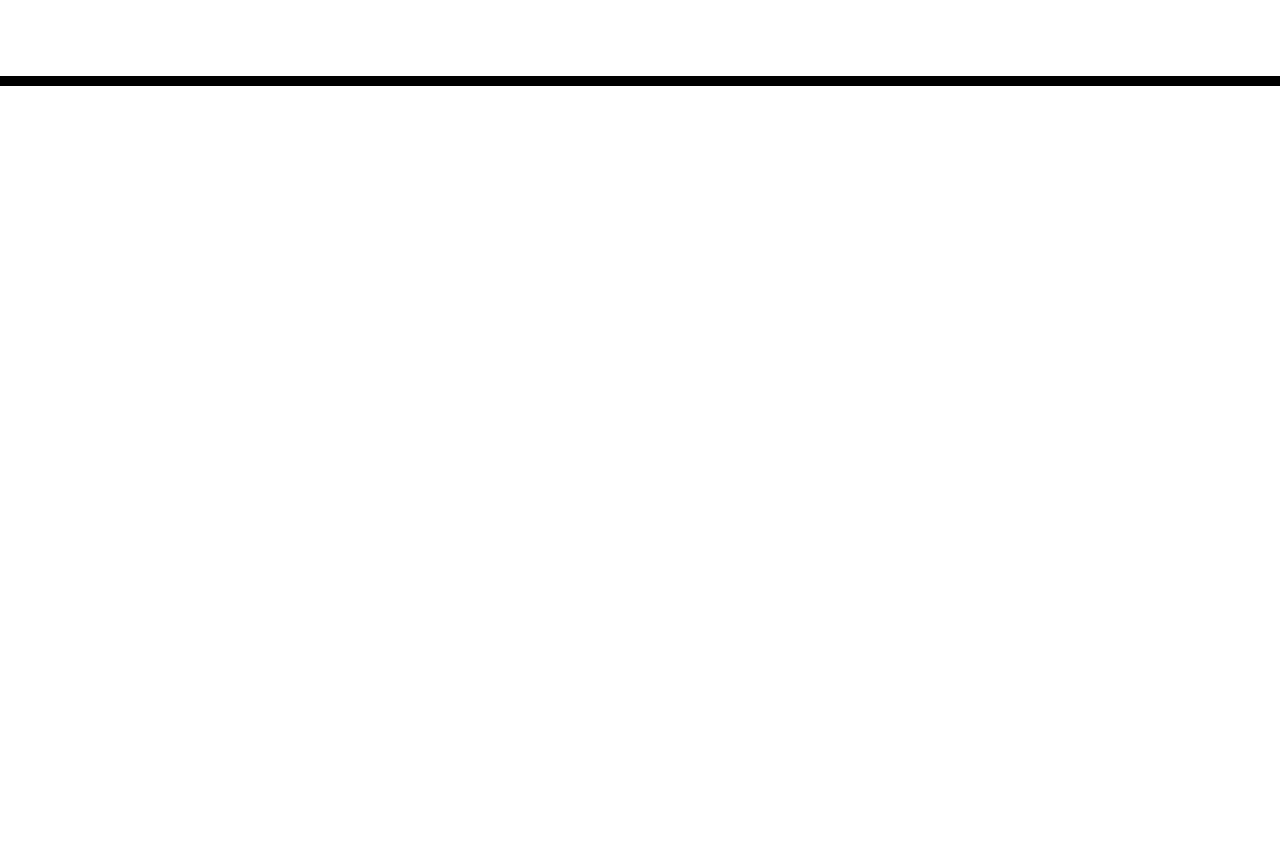
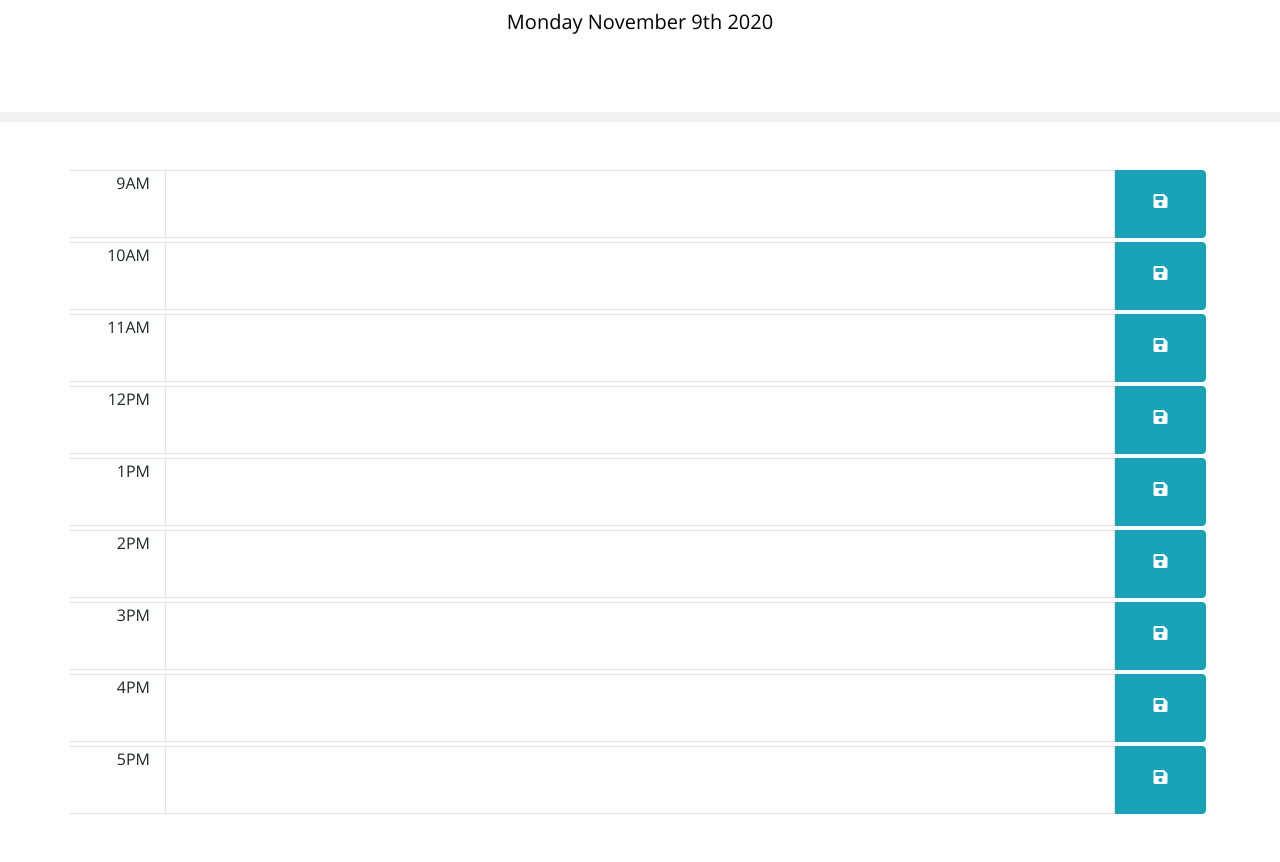
Before and after one commit to mmeii/work-day-scheduler, a plain HTML site: page index.html in a window 1280 px wide. Shown: the part 182-1044 px from the top of the page. Before the commit the page ends 800 px from the top, so only its background shows below. Drawn offline with nearby package versions, Linux system fonts and the light colour scheme; files that its build step writes are made by us from their sources.

Commit message:
html layout setup and moment on currentday

```diff
--- /dev/null
+++ b/Assets/script.js
@@ -0,0 +1,35 @@
+/**
+ * CRITERIA
+ */
+
+// GIVEN I am using a daily planner to create a schedule
+// WHEN I open the planner
+// THEN the current day is displayed at the top of the calendar
+// WHEN I scroll down
+// THEN I am presented with time blocks for standard business hours
+// WHEN I view the time blocks for that day
+// THEN each time block is color-coded to indicate whether it is in the past, present, or future
+// WHEN I click into a time block
+// THEN I can enter an event
+// WHEN I click the save button for that time block
+// THEN the text for that event is saved in local storage
+// WHEN I refresh the page
+// THEN the saved events persist
+
+/**
+ * DEFINE VARIABLES
+ */
+
+var currentDay = moment().format('dddd MMMM Do YYYY');
+
+/**
+ * FUNCTIONS
+ */
+
+// display current day
+
+var currentDay = moment().format('dddd MMMM Do YYYY');
+$("#currentDay").text(currentDay);
+
+// WHEN I view the time blocks for that day
+// THEN each time block is color-coded to indicate whether it is in the past, present, or future
--- a/Assets/style.css
+++ b/Assets/style.css
@@ -4,13 +4,12 @@ body {
   line-height: 1;
 }
 
-textarea{
-  background: transparent;
+textarea {
+  width: inherit;
+  height: 100%;
+  min-height: auto;
+  resize: none;
   border: none;
-  resize: none;
-  color: #000000;
-  border-left: 1px solid black;
-  padding: 10px;
 }
 
 .jumbotron {
@@ -18,22 +17,16 @@ textarea{
   background-color: transparent;
   color: black;
   border-radius: 0;
-  border-bottom: 10px solid black;
+  border-bottom: 10px solid #f2f2f2;
 }
 
 .description{
   white-space: pre-wrap;
 }
 
-.time-block{
-  text-align: center;
-  border-radius: 15px;
-}
-
-.row {
-  white-space: pre-wrap;
-  height: 80px;
-  border-top: 1px solid white;;
+.btn {
+  border-radius: 0;
+  height: 100%;
 }
 
 .hour {
@@ -56,16 +49,3 @@ textarea{
   background-color: #77dd77;
   color: white;
 }
-
-.saveBtn {
-  border-left: 1px solid black;
-  border-top-right-radius: 15px;
-  border-bottom-right-radius: 15px;
-  background-color: #06AED5;
-  color: white;
-}
-
-.saveBtn i:hover {
-  font-size: 20px;
-  transition: all .3s ease-in-out;
-}
--- a/index.html
+++ b/index.html
@@ -4,10 +4,14 @@
     <meta charset="UTF-8" />
     <meta name="viewport" content="width=device-width, initial-scale=1.0" />
     <meta http-equiv="X-UA-Compatible" content="ie=edge" />
+
+    <!-- linking bootstrap -->
     <link
       rel="stylesheet"
       href="https://stackpath.bootstrapcdn.com/bootstrap/4.3.1/css/bootstrap.min.css"
     />
+
+    <!-- linking fonts -->
     <link
       rel="stylesheet"
       href="https://use.fontawesome.com/releases/v5.8.1/css/all.css"
@@ -18,21 +22,146 @@
       href="https://fonts.googleapis.com/css?family=Open+Sans&display=swap"
       rel="stylesheet"
     />
-    <link rel="stylesheet" href="style.css" />
+
+    <!-- linking css -->
+    <link rel="stylesheet" href="Assets/style.css" />
+
     <title>Work Day Scheduler</title>
   </head>
 
   <body>
-    <header class="jumbotron">
+    <header class="jumbotron text-center">
       <h1 class="display-3">Work Day Scheduler</h1>
       <p class="lead">A simple calendar app for scheduling your work day</p>
       <p id="currentDay" class="lead"></p>
     </header>
-    <div class="container">
-      <!-- Timeblocks go here -->
+
+    <div class="container mt-5 mb-5">
+
+      <!-- Timeblocks 9AM to 5PM -->
+      <div class="row mt-1">
+        <div class="col-1 border-top border-bottom text-right pt-1 dayplannerHour" value="9">
+          9AM
+        </div>
+        <div class="col-10 border px-0"><textarea></textarea>
+        </div>
+        <div class="col-1 pl-0 pr-1">
+          <button class="btn btn-block btn-info rounded-right pb-4 text-center">
+            <i class="fas fa-save pt-3"></i>
+          </button>
+        </div>
+      </div>
+
+      <div class="row mt-1">
+        <div class="col-1 border-top border-bottom text-right pt-1 dayplannerHour" value="10">
+          10AM
+        </div>
+        <div class="col-10 border px-0"><textarea></textarea>
+        </div>
+        <div class="col-1 pl-0 pr-1">
+          <button class="btn btn-block btn-info rounded-right pb-4 text-center">
+            <i class="fas fa-save pt-3"></i>
+          </button>
+        </div>
+      </div>
+
+      <div class="row mt-1">
+        <div class="col-1 border-top border-bottom text-right pt-1 dayplannerHour" value="11">
+          11AM
+        </div>
+        <div class="col-10 border px-0"><textarea></textarea>
+        </div>
+        <div class="col-1 pl-0 pr-1">
+          <button class="btn btn-block btn-info rounded-right pb-4 text-center">
+            <i class="fas fa-save pt-3"></i>
+          </button>
+        </div>
+      </div>
+
+      <div class="row mt-1">
+        <div class="col-1 border-top border-bottom text-right pt-1 dayplannerHour" value="12">
+          12PM
+        </div>
+        <div class="col-10 border px-0"><textarea></textarea>
+        </div>
+        <div class="col-1 pl-0 pr-1">
+          <button class="btn btn-block btn-info rounded-right pb-4 text-center">
+            <i class="fas fa-save pt-3"></i>
+          </button>
+        </div>
+      </div>
+
+      <div class="row mt-1">
+        <div class="col-1 border-top border-bottom text-right pt-1 dayplannerHour" value="1">
+          1PM
+        </div>
+        <div class="col-10 border px-0"><textarea></textarea></div>
+        <div class="col-1 pl-0 pr-1">
+          <button class="btn btn-block btn-info rounded-right pb-4 text-center">
+            <i class="fas fa-save pt-3"></i>
+          </button>
+        </div>
+      </div>
+
+      <div class="row mt-1">
+        <div class="col-1 border-top border-bottom text-right pt-1 dayplannerHour" value="2">
+          2PM
+        </div>
+        <div class="col-10 border px-0"><textarea></textarea></div>
+        <div class="col-1 pl-0 pr-1">
+          <button class="btn btn-block btn-info rounded-right pb-4 text-center">
+            <i class="fas fa-save pt-3"></i>
+          </button>
+        </div>
+      </div>
+
+      <div class="row mt-1">
+        <div class="col-1 border-top border-bottom text-right pt-1 dayplannerHour" value="3">
+          3PM
+        </div>
+        <div class="col-10 border px-0"><textarea></textarea>
+        </div>
+        <div class="col-1 pl-0 pr-1">
+          <button class="btn btn-block btn-info rounded-right pb-4 text-center">
+            <i class="fas fa-save pt-3"></i>
+          </button>
+        </div>
+      </div>
+
+      <div class="row mt-1">
+        <div class="col-1 border-top border-bottom text-right pt-1 dayplannerHour" value="4">
+          4PM
+        </div>
+        <div class="col-10 border px-0"><textarea></textarea>
+        </div>
+        <div class="col-1 pl-0 pr-1">
+          <button class="btn btn-block btn-info rounded-right pb-4 text-center">
+            <i class="fas fa-save pt-3"></i>
+          </button>
+        </div>
+      </div>
+
+      <div class="row mt-1">
+        <div class="col-1 border-top border-bottom text-right pt-1 dayplannerHour" value="5">
+          5PM
+        </div>
+        <div class="col-10 border px-0"><textarea></textarea>
+        </div>
+        <div class="col-1 pl-0 pr-1">
+          <button class="btn btn-block btn-info rounded-right pb-4 text-center">
+            <i class="fas fa-save pt-3"></i>
+          </button>
+        </div>
+      </div>
+
     </div>
 
+
+    <!-- js scripts, jquery, moment.js, bootstrap js -->
     <script src="https://cdnjs.cloudflare.com/ajax/libs/jquery/3.2.1/jquery.min.js"></script>
     <script src="https://cdnjs.cloudflare.com/ajax/libs/moment.js/2.24.0/moment.min.js"></script>
+    <script src="https://code.jquery.com/jquery-3.5.1.slim.min.js" integrity="sha384-DfXdz2htPH0lsSSs5nCTpuj/zy4C+OGpamoFVy38MVBnE+IbbVYUew+OrCXaRkfj" crossorigin="anonymous"></script>
+    <script src="https://cdn.jsdelivr.net/npm/bootstrap@4.5.3/dist/js/bootstrap.bundle.min.js" integrity="sha384-ho+j7jyWK8fNQe+A12Hb8AhRq26LrZ/JpcUGGOn+Y7RsweNrtN/tE3MoK7ZeZDyx" crossorigin="anonymous"></script>
+    <script src="Assets/script.js"></script>
   </body>
 </html>
```
Also changed, not shown: 1 other file.
